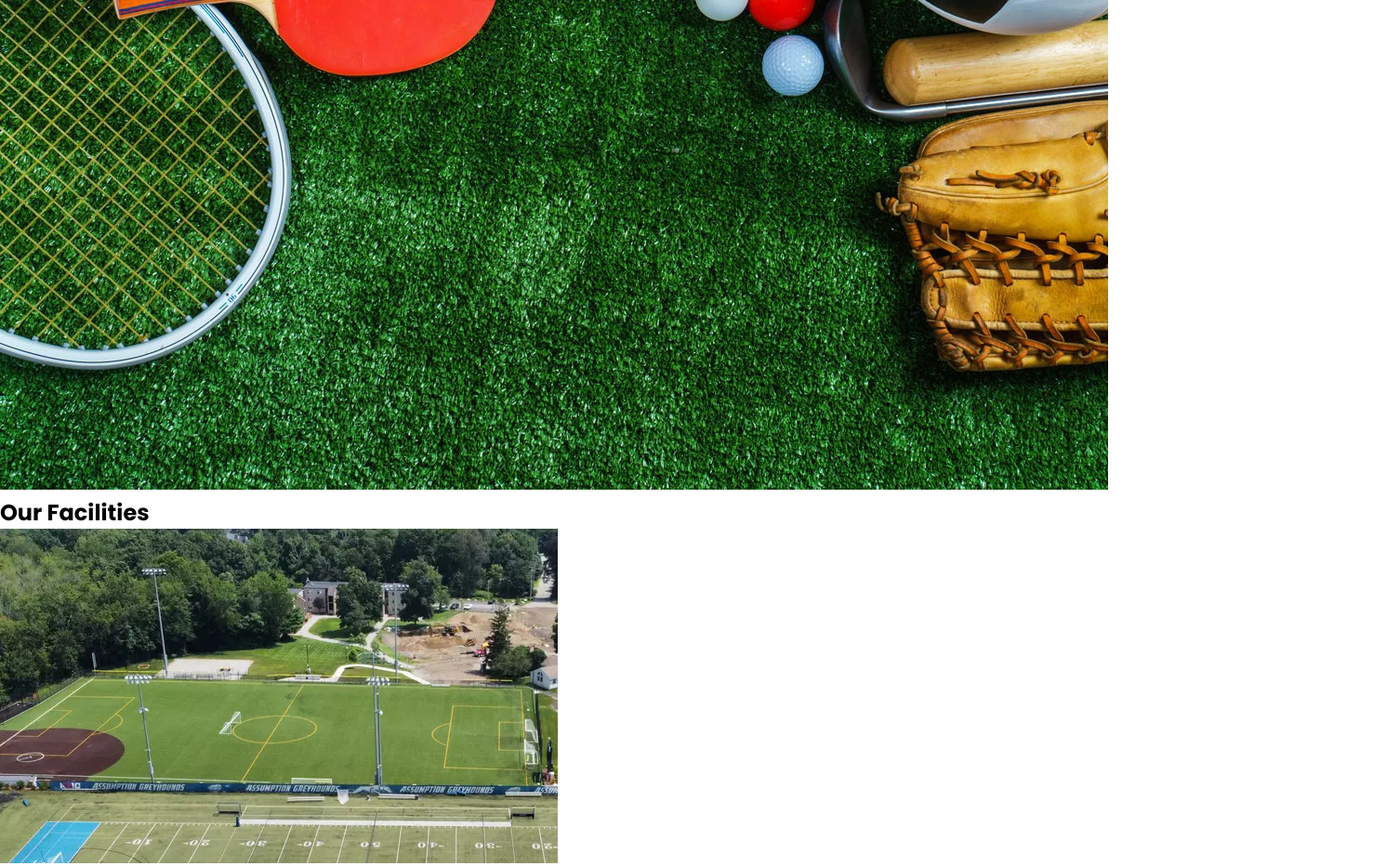
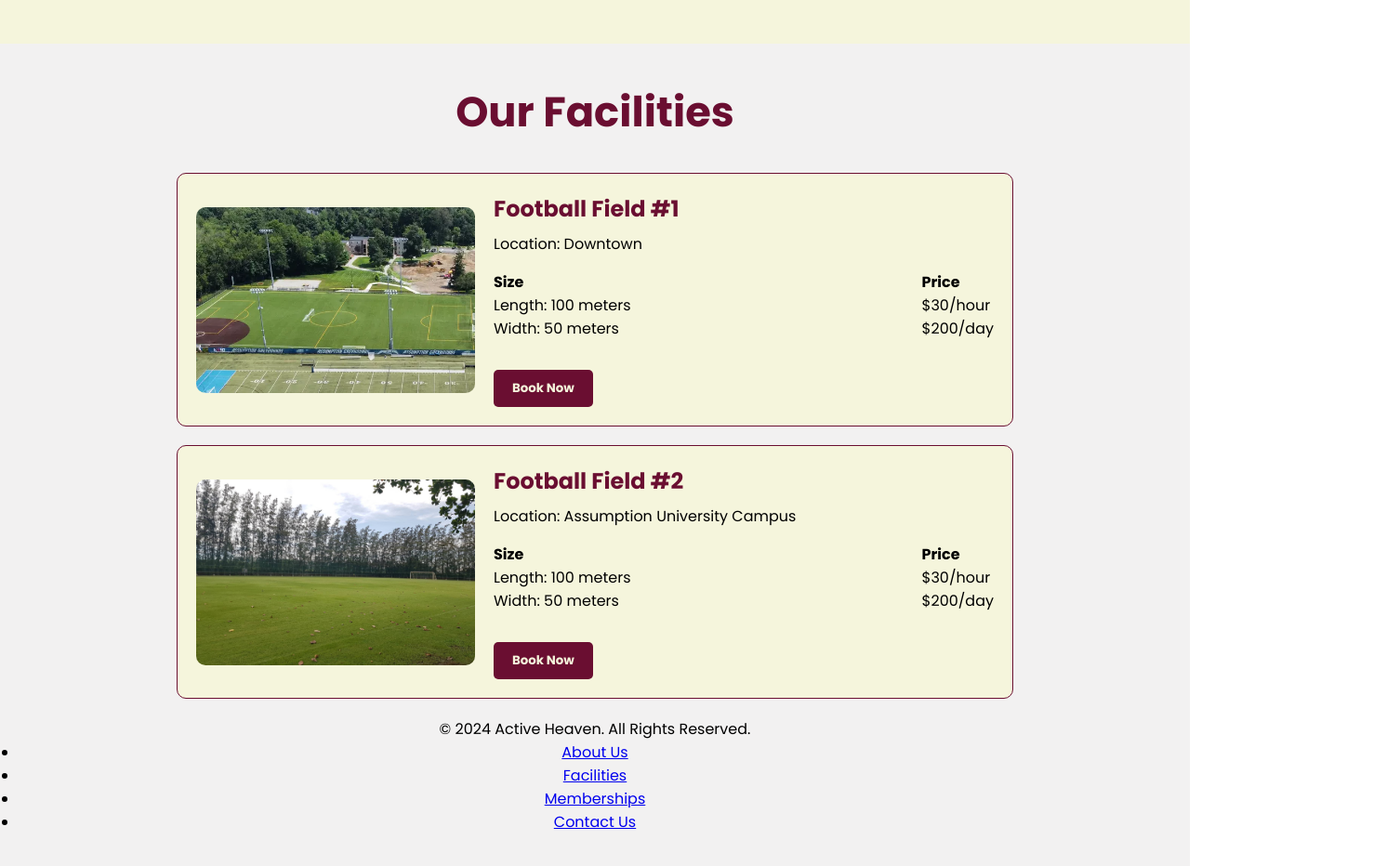
Before and after one commit to Kinosaur/FinalDataBaseProject, a plain HTML site: page customer/index.html in a window 1280 px wide. Shown: the part 1474-2406 px from the top of the page at 93% size, 1477 px wide, since content can reach past the window. Drawn offline with Linux system fonts and the light colour scheme.

Commit message:
Update style_index.css

```diff
--- a/customer/style_index.css
+++ b/customer/style_index.css
@@ -1,5 +1,5 @@
 /* Importing Google Fonts - Poppins */
-@import url('https://fonts.googleapis.com/css2?family=Poppins:wght@400;500;600;700&display=swap');
+@import url("https://fonts.googleapis.com/css2?family=Poppins:wght@400;500;600;700&display=swap");
 
 * {
     margin: 0;
@@ -7,3 +7,114 @@
     box-sizing: border-box;
     font-family: "Poppins", sans-serif;
 }
+
+/* Hero Section */
+.hero {
+    display: flex;
+    align-items: center;
+    justify-content: center;
+    padding: 50px;
+    background-color: beige;
+}
+
+.hero-image {
+    flex: 1;
+    display: flex;
+    justify-content: center;
+    align-items: center;
+}
+
+.hero-image img {
+    width: 400px;
+    height: 300px;
+    border: 2px solid #ddd;
+    border-radius: 8px;
+}
+
+.hero-content {
+    flex: 1;
+    padding: 20px;
+    color: #333;
+    text-align: left;
+}
+
+.hero-content h1 {
+    font-size: 1.8em;
+    margin-bottom: 20px;
+    color: #333;
+}
+
+/* Facilities */
+.facilities {
+    padding: 40px 20px;
+    text-align: center;
+    background-color: #f2f1f1;
+}
+
+.facilities h1 {
+    font-size: 2.8rem;
+    color: #6a0e31;
+    margin-bottom: 2rem;
+}
+
+.facilities .facility-card {
+    display: flex;
+    align-items: center;
+    justify-content: space-between;
+    gap: 20px;
+    padding: 20px;
+    border: 1px solid #6a0e31;
+    border-radius: 10px;
+    margin-bottom: 20px;
+    background-color: beige;
+    max-width: 900px;
+    margin-left: auto;
+    margin-right: auto;
+}
+
+.facilities .facility-image {
+    width: 40%;
+    max-width: 300px;
+    height: 200px;
+    object-fit: cover;
+    border-radius: 10px;
+}
+
+.facilities .facility-info {
+    flex: 1;
+    text-align: left;
+}
+
+.facilities .facility-info h2 {
+    font-size: 1.5rem;
+    color: #6a0e31;
+    margin-bottom: 0.5rem;
+}
+
+.facilities .facility-info p {
+    font-size: 1rem;
+    margin-bottom: 1rem;
+}
+
+.facilities .facility-details {
+    display: flex;
+    justify-content: space-between;
+    font-size: 1rem;
+    margin-bottom: 1rem;
+}
+
+.facilities .book-now {
+    padding: 10px 20px;
+    background-color: #6a0e31;
+    color: beige;
+    border: none;
+    border-radius: 5px;
+    cursor: pointer;
+    font-weight: bold;
+    transition: background-color 0.3s ease;
+}
+
+.facilities .book-now:hover {
+    color: #6a0e31;
+    background: beige;
+}
```
